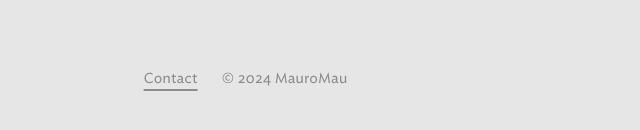
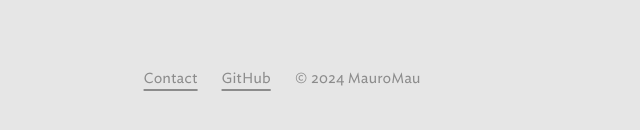
Before and after one commit to MauroMau/MauroMau.github.io, a plain HTML site: page index.html in a window 1280 px wide. Shown: the part 658-788 px from the top of the page, 386-1026 px from the left. Drawn offline with Linux system fonts and the light colour scheme.

Commit message:
Update index.html

```diff
--- a/index.html
+++ b/index.html
@@ -417,6 +417,8 @@
     <ul class=layout-module--birdseed--cf79d>
         <li>
             <a href=mailto:mauro.cutrale.mail@gmail.com>Contact</a>
+        <li>
+            <a href=https://github.com/MauroMau>GitHub</a>
         <li>© 2024 MauroMau
     </ul>
 </footer>
```
